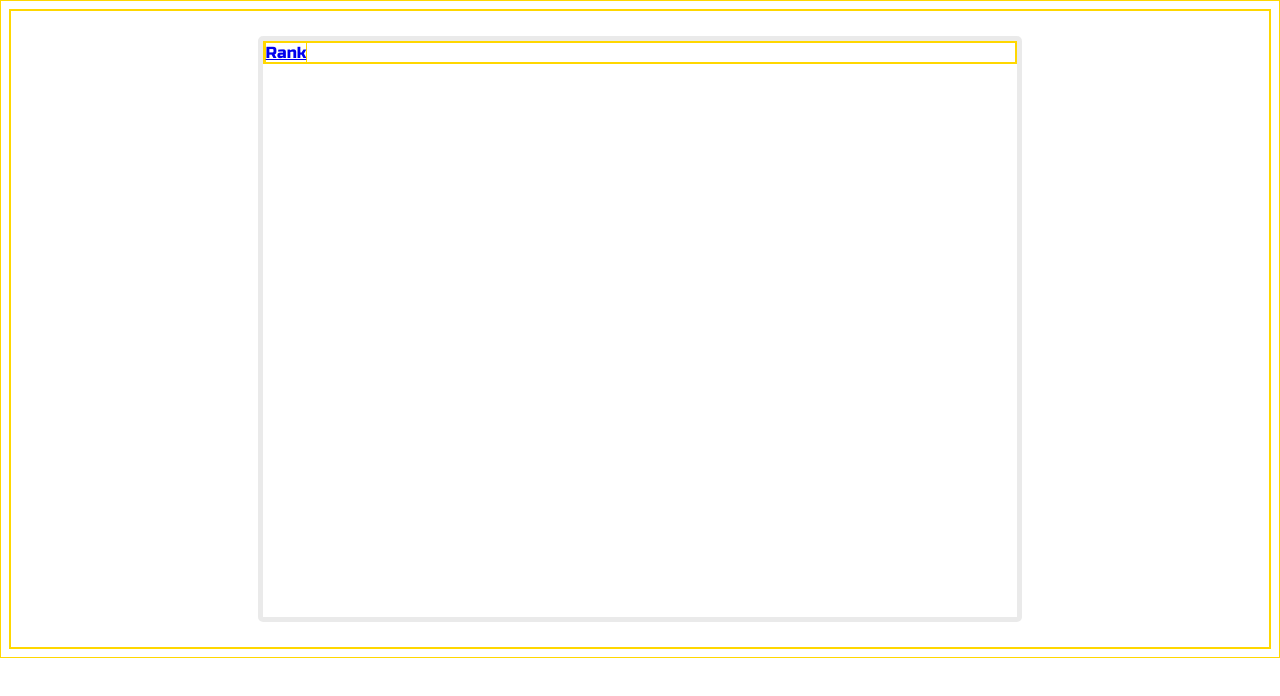
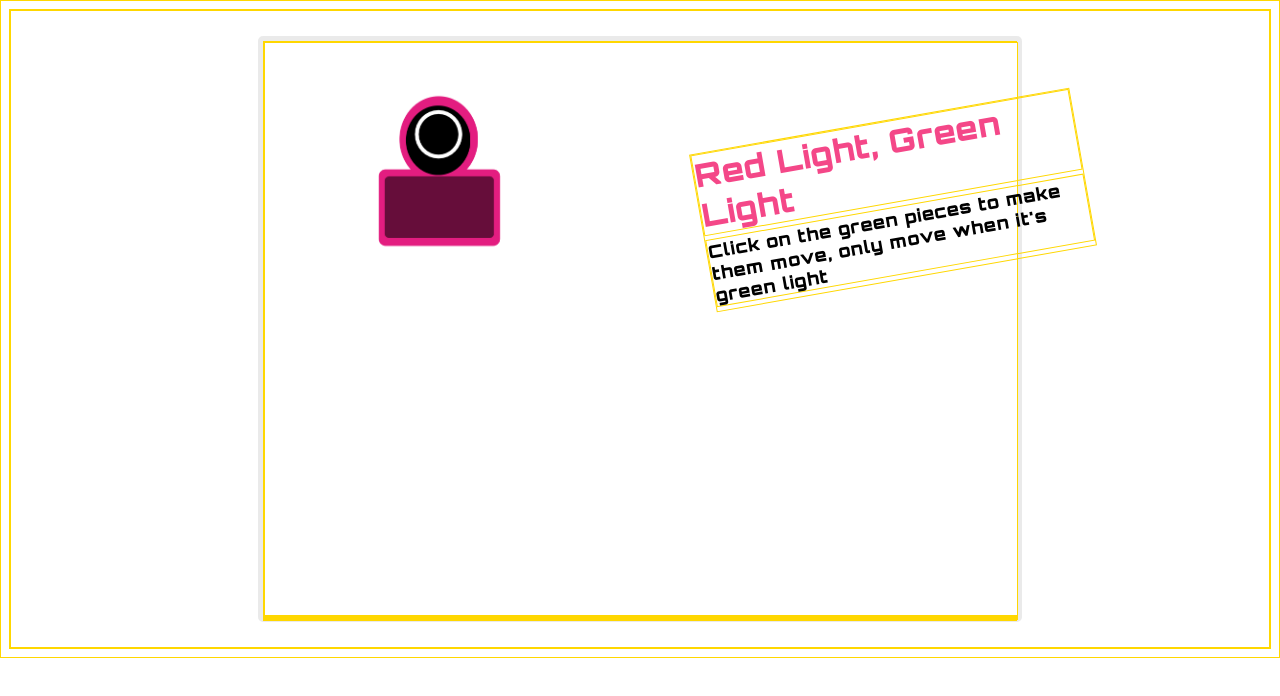
Before and after one commit to anniezoyinlee/GA-Final-SquidGame, a React (Create React App) app: page /game/rlgl in a window 1280 px wide. Shown: the top 696 px of the page. Built offline with nearby package versions, Linux system fonts and the light colour scheme.

Commit message:
made caption component

```diff
--- a/src/App.css
+++ b/src/App.css
@@ -1,8 +1,13 @@
-@import url('https://fonts.googleapis.com/css2?family=Russo+One&display=swap');
+@import url('https://fonts.googleapis.com/css2?family=Orbitron:wght@400;600;900&display=swap');
 
 * {
   border: solid 1px gold;
-  font-family: 'Russo One', sans-serif;
+  font-family: 'Orbitron', sans-serif;
+}
+
+img {
+  max-width: 800px;
+  max-height: 600px;
 }
 
 .window {
@@ -22,8 +27,6 @@
   justify-content: flex-end;
   background-image: url("./images/LandingPage_background.png");
   background-size: cover;
-  font-size: 3.5em;
-  text-align: center;
 }
 
 .landingBtn {
@@ -34,9 +37,42 @@
 
 .landingBtn a {
   text-decoration: none;
-  color: white;
+  color: rgba(255, 255, 255, 0.95);
+  font-size: 4vw;
+  font-weight: bolder;
 }
 
 .landingBtn a:hover {
-  opacity: .8;
+  opacity: .7;
 }
+
+/* Game */
+.game_window {
+  width: 100%;
+  height: 45vw;
+  display: flex;
+  flex-direction: column;
+  justify-content: flex-end;
+  background-image: url("./images/Game_background.png");
+  background-size: cover;
+}
+
+.caption {
+  transform: rotate(-10deg);
+  width: 30%;
+  position: absolute;
+  left: 700px;
+  top: 120px;
+  letter-spacing: .05em;
+}
+
+.caption h1 {
+  color: #F44788;
+  margin: 0;
+}
+
+.caption p {
+  margin: 1% 0;
+  font-size: 1.1em;
+  font-weight: 700;
+}
--- a/src/App.js
+++ b/src/App.js
@@ -2,7 +2,7 @@ import React from 'react'
 import { Route } from 'react-router-dom'
 import Home from './components/Home/Home'
 import Rank from './components/Rank/Rank'
-import GameRLGL from './components/GameRLGL/GameRLGL'
+import Game from './components/Game/Game'
 import './App.css';
 
 function App() {
@@ -13,7 +13,7 @@ return (
 
     {/* Setting route to each pages */}
     <main>
-      <Route path="/game/rlgl" component={GameRLGL}/>
+      <Route path="/game" component={Game}/>
       <Route path="/rank" component={Rank}/>
       <Route exact path="/" component={Home}/>
     </main>
--- /dev/null
+++ b/src/components/Caption/Caption.js
@@ -0,0 +1,14 @@
+import React from 'react'
+
+  function Caption({title, rules}) {
+    return (
+      <div className="game_rlgl">
+        <div className='caption'>
+          <h1>{title}</h1>
+          <p>{rules}</p>
+        </div>
+      </div>
+    );
+  }
+
+  export default Caption;
--- a/src/components/Game/Game.js
+++ b/src/components/Game/Game.js
@@ -1,11 +1,16 @@
 import React from 'react'
+import { Route } from 'react-router-dom'
+import GameRLGL from '../GameRLGL/GameRLGL'
 
-function Game() {
-  return (
-    <div className="game-window">
+  function Game() {
 
-    </div>
-  );
-}
+    return (
+      <div className="game_window">
+        <Route path='/game/rlgl' render={() =>
+          <GameRLGL />
+        } />
+      </div>
+    );
+  }
 
-export default Game;
+  export default Game;
--- a/src/components/GameRLGL/GameRLGL.js
+++ b/src/components/GameRLGL/GameRLGL.js
@@ -1,20 +1,13 @@
-import {
-    BrowserRouter as Router,
-    Route,
-    Link
-  } from 'react-router-dom'
-  // import Game from './components/Game/Game';
-  import Rank from '../Rank/Rank';
+import React from 'react'
+import Caption from '../Caption/Caption';
 
   function GameRLGL() {
+    let title = "Red Light, Green Light"
+    let rules = "Click on the green pieces to make them move, only move when it's green light"
+
     return (
-      <div className="GameRLGL">
-        <Router>
-          {/* <Link to="/game/rlgl" class>Next Game</Link> */}
-          <Link to="/rank" class>Rank</Link>
-          {/* <Route path="/game/rlgl" component={RLGL}/> */}
-          <Route path="/rank" component={Rank}/>
-        </Router>
+      <div className="game_rlgl">
+        <Caption title={title} rules={rules} />
       </div>
     );
   }
--- a/src/components/Home/Home.js
+++ b/src/components/Home/Home.js
@@ -6,8 +6,8 @@ return (
 	<div className='home'>
 
     <div className='landingBtn'>
-      <Link to="/rlgl" class>Start</Link>
-      <Link to="/rank" class>Rank</Link>
+      <Link to="/game/rlgl">Start</Link>
+      <Link to="/rank">Rank</Link>
     </div>
 	</div>
 );
```
Also changed, not shown: src/images/Game_background.png (added).
